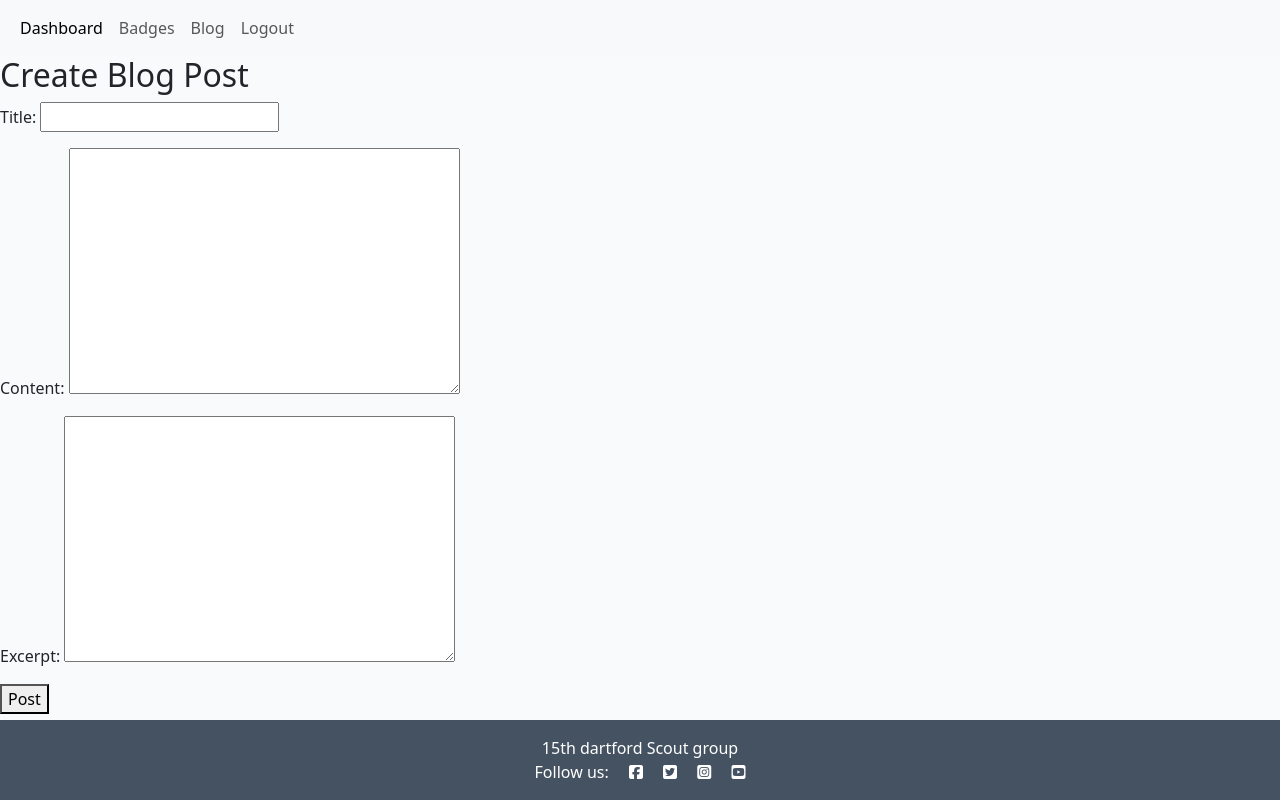
After one commit to Ryan-ford25/Online-Scout-Manager, a Django app: page /create/ in a window 1280 px wide. The commit adds this page. Run offline with Django 4.2, Linux system fonts and the light colour scheme; a user stored in the database is signed in; some libraries are stand-ins or nearby versions.

Commit message:
Adding the functionality for users to upload posts to the blog page and ensuring they are then visible on the blog page

```diff
--- a/add_badge/templates/add_badge/badge_list.html
+++ b/add_badge/templates/add_badge/badge_list.html
@@ -21,7 +21,6 @@
                                 <h2 class="card-title">
                                     <img src="{{ badge.image.url }}" width="200px", height="200px"></h2>
                             </a>
-
                             <hr />
                             <p class="card-text text-muted h6">{{ badge.category}}
                             </p>
--- a/blog/forms.py
+++ b/blog/forms.py
@@ -1,5 +1,10 @@
-from .models import Comment
+from .models import Comment, Post
 from django import forms
+
+class PostForm(forms.ModelForm):
+    class Meta:
+        model = Post
+        fields = ['title', 'content', 'excerpt']
 
 
 class CommentForm(forms.ModelForm):
--- a/blog/models.py
+++ b/blog/models.py
@@ -18,7 +18,7 @@ class Post(models.Model):
     featured_image = CloudinaryField('image', default='placeholder')
     content = models.TextField()
     created_on = models.DateTimeField(auto_now_add = True)
-    status = models.IntegerField(choices = STATUS, default=0)
+    status = models.IntegerField(choices = STATUS, default=1)
     excerpt = models.TextField(blank=True)
     updated_on = models.DateTimeField(auto_now_add=True)
 
--- /dev/null
+++ b/blog/templates/blog/create_post.html
@@ -0,0 +1,12 @@
+{% extends "base.html" %}
+{% block content %}
+
+<h2>Create Blog Post</h2>
+
+<form method="POST">
+    {% csrf_token %}
+    {{ post_form.as_p }}
+    <button type="submit">Post</button>
+</form>
+
+{% endblock %}
--- a/blog/urls.py
+++ b/blog/urls.py
@@ -6,4 +6,5 @@ urlpatterns = [
     path('posts/<slug:slug>/', views.post_detail, name="post_detail"),
     path('posts/<slug:slug>/edit_comment/<int:comment_id>', views.comment_edit, name='comment_edit'),
     path('posts/<slug:slug>/delete_comment/<int:comment_id>', views.comment_delete, name='comment_delete'),
+    path("create/", views.create_post, name="create_post"),
 ]
--- a/blog/views.py
+++ b/blog/views.py
@@ -1,9 +1,11 @@
-from django.shortcuts import render, get_object_or_404, reverse
+from django.shortcuts import render, get_object_or_404, reverse, redirect
 from django.views import generic
+from django.contrib.auth.decorators import login_required
 from django.http import HttpResponseRedirect
 from .models import Post, Comment
-from .forms import CommentForm
+from .forms import CommentForm, PostForm
 from django.contrib import messages
+from django.utils.text import slugify
 
 # Create your views here.
 
@@ -12,6 +14,24 @@ class PostList(generic.ListView):
     queryset = Post.objects.all()
     template = "post_list.html"
     paginate_by = 6
+
+@login_required
+def create_post(request):
+    if request.method == "POST":
+        post_form = PostForm(data=request.POST)
+        if post_form.is_valid():
+            post = post_form.save(commit = False)
+            post.author = request.user
+            post.slug = slugify(post.title)
+            post.save()
+            messages.add_message(
+                request, messages.SUCCESS, 'Your Post has been uploaded.'
+                )
+            return redirect("blog/")
+
+    post_form = PostForm()
+
+    return render(request, "blog/create_post.html", {"post_form": post_form})
 
 
 def post_detail(request, slug):
--- a/online_scout_manager/settings.py
+++ b/online_scout_manager/settings.py
@@ -30,7 +30,7 @@ MEDIA_ROOT = os.path.join(BASE_DIR, 'media')
 SECRET_KEY = os.environ.get("SECRET_KEY")
 
 # SECURITY WARNING: don't run with debug turned on in production!
-DEBUG = False
+DEBUG = True
 
 ALLOWED_HOSTS = ['.herokuapp.com', '127.0.0.1']
 
```
Also changed, not shown: blog/templates/blog/post_list.html (+6 -1 lines), dashboard/templates/dashboard/leader_dashboard.html (+7 -23 lines), add_badge/views.py (line endings or trailing spaces), static/css/style.css (line endings or trailing spaces).
